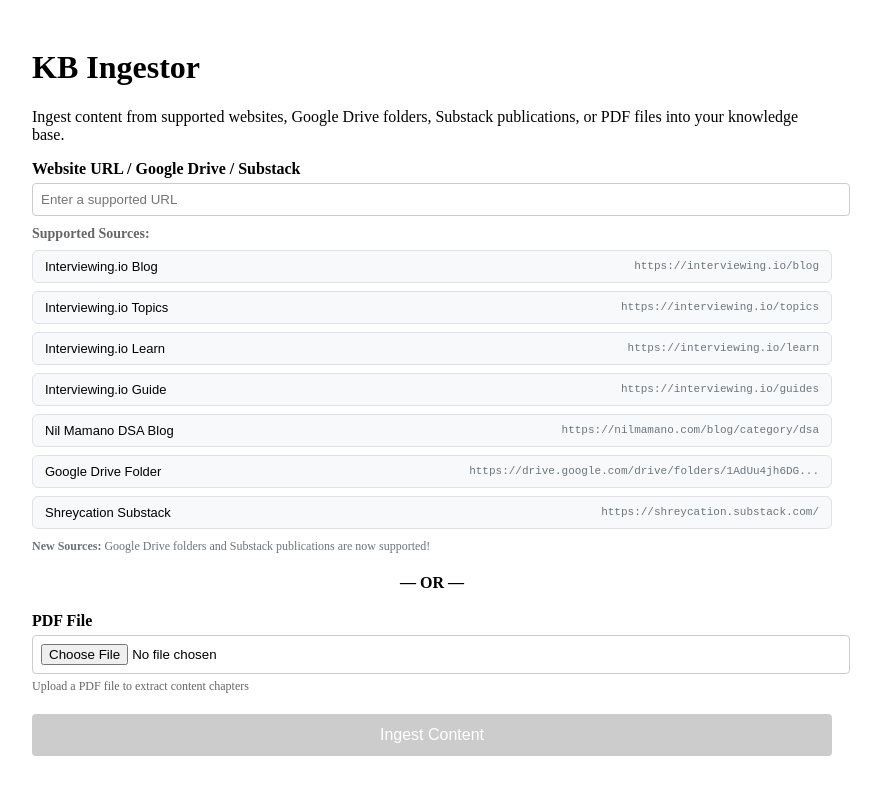
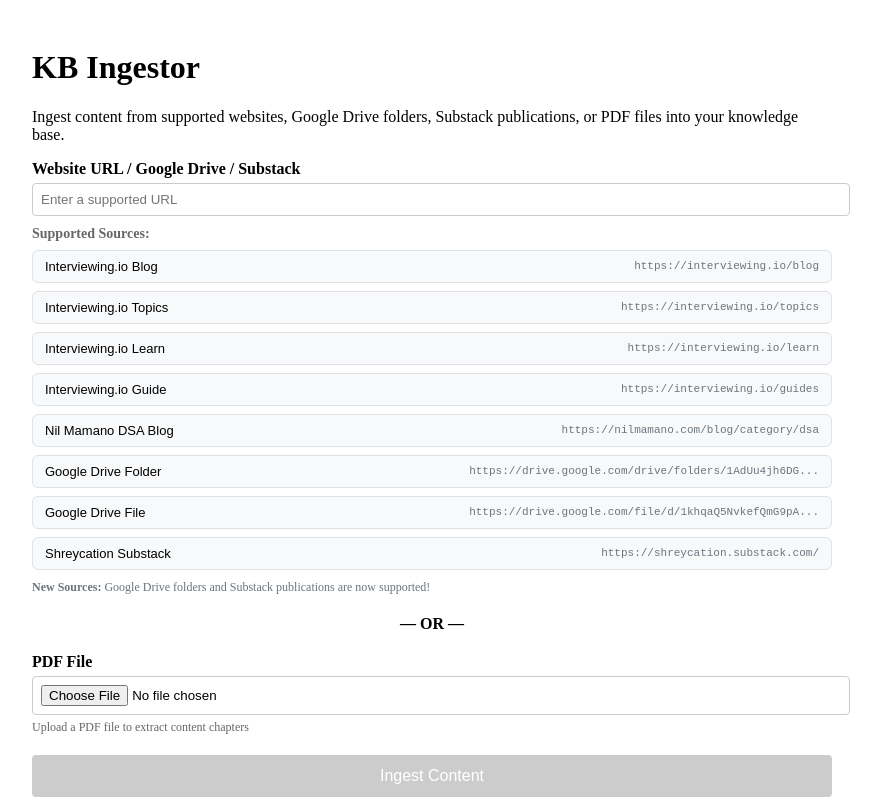
Before and after one commit to huyisme-005/aline-kb-ingestor, a Next.js app in the folder frontend/: page / in a window 1280 px wide. Shown: the top 800 px of the page, without its empty margins (208-1089 px from the left). Built offline with nearby package versions, Linux system fonts and the light colour scheme; no server answers.

Commit message:
IngestForm updated

```diff
--- a/frontend/src/components/IngestForm.tsx
+++ b/frontend/src/components/IngestForm.tsx
@@ -31,6 +31,7 @@
     "https://interviewing.io/guides",
     "https://nilmamano.com/blog/category/dsa",
     "https://drive.google.com/drive/folders/1AdUu4jh6DGwmCxfgnDQEMWWyo6_whPHJ",
+    "https://drive.google.com/file/d/1khqaQ5NvkefQmG9pAEPlopT9Vi6cJk_4/view",
     "https://shreycation.substack.com/"
   ];
 
@@ -131,7 +132,8 @@
     if (url.includes('interviewing.io/learn')) return 'Interviewing.io Learn';
     if(url.includes('interviewing.io/guides')) return 'Interviewing.io Guide';
     if (url.includes('nilmamano.com')) return 'Nil Mamano DSA Blog';
-    if (url.includes('drive.google.com')) return 'Google Drive Folder';
+    if (url.includes('drive.google.com/drive/folders')) return 'Google Drive Folder';
+    if (url.includes('drive.google.com/file/d/')) return 'Google Drive File';
     if (url.includes('shreycation.substack.com')) return 'Shreycation Substack';
     return url;
   };
```
